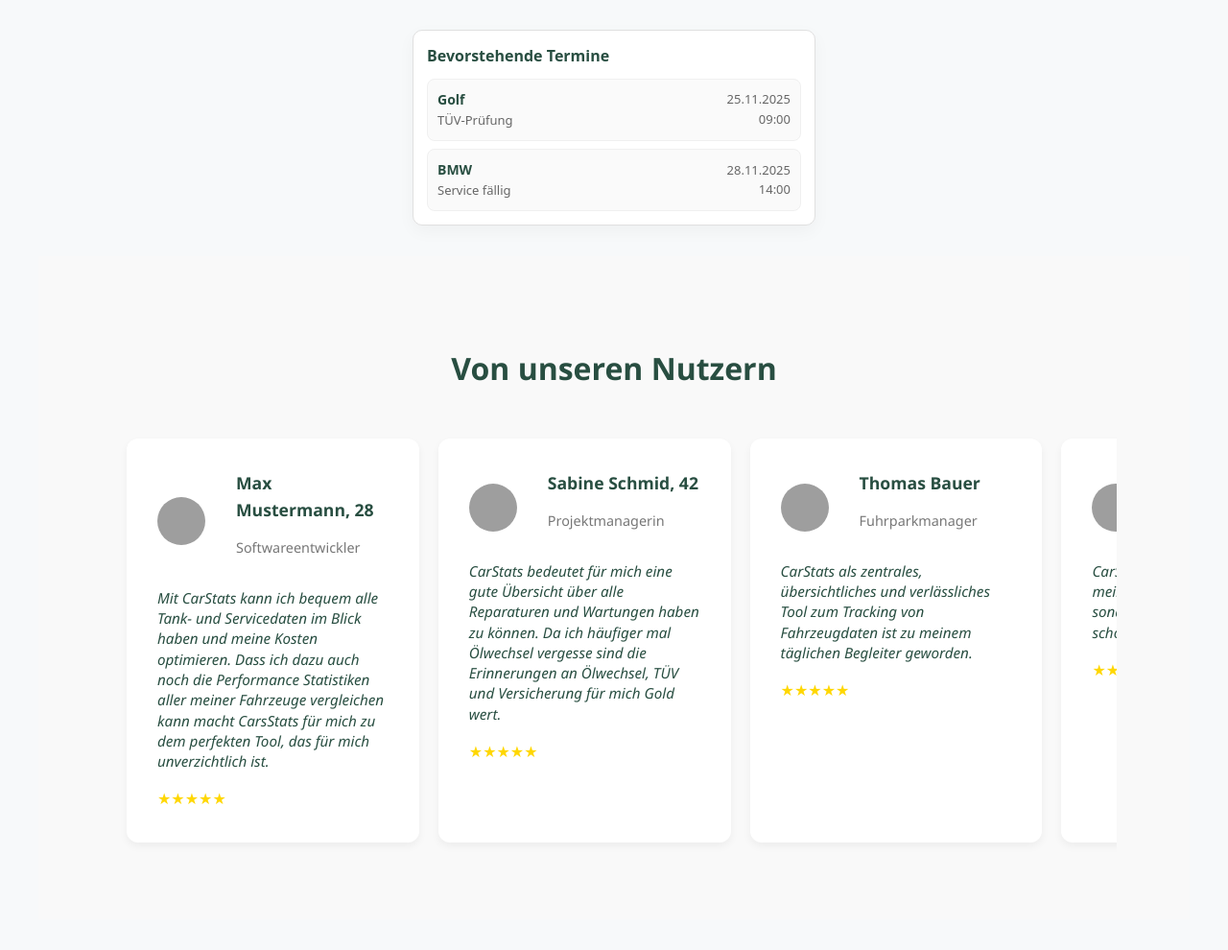
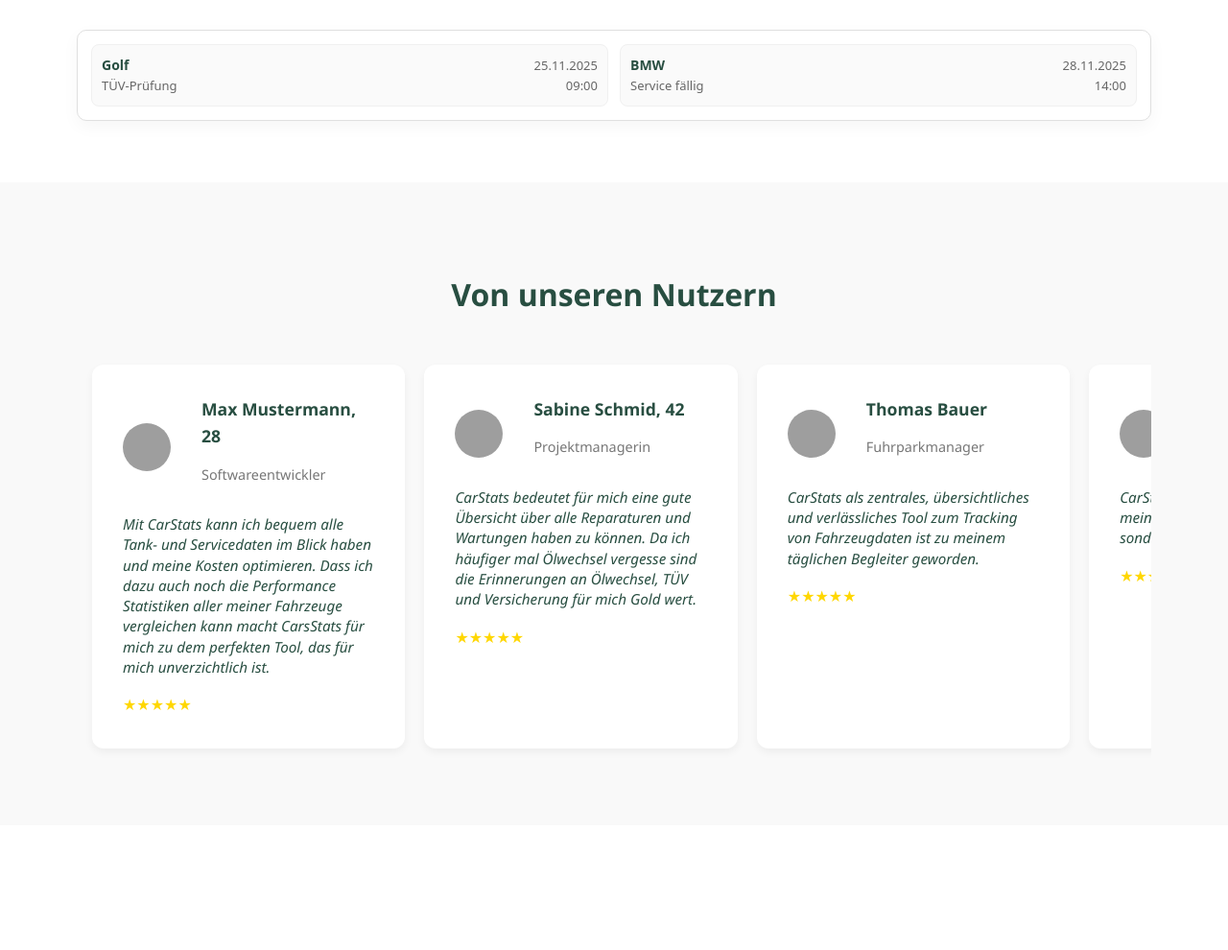
Before and after one commit to flexerLex/CarStats, a PHP site: page / in a window 1280 px wide. Shown: the part 593-1583 px from the top of the page at 96% size. After the commit the page ends 1377 px from the top, so only its background shows below. Run offline with PHP 8.4, Linux system fonts and the light colour scheme; grey boxes are pictures that could not be loaded.

Commit message:
landingpage reminderbox improvement

```diff
--- a/src/Templates/variables.css
+++ b/src/Templates/variables.css
@@ -7,8 +7,8 @@
     --yellow-accent: #e5eae3;
     --gray-border: #e5eae3;
     --header-height: 72px;
-    --accent: #b85c38;      /* Warm terracotta */
-    --accent-alt: #d97742;  /* Orange-copper */
+    --accent: #007b4f;      /* Warm terracotta */
+    --accent-alt: #007b4f;  /* Orange-copper */
 }
 body {
     margin: 0;
--- a/src/garage.js
+++ b/src/garage.js
@@ -9,7 +9,7 @@ function edit_vehicle0(){
 }
 
 let button_delete0 = document.getElementById('btn_delete0');
-button_edit0.addEventListener('click', delete_vehicle0);
+button_edit0.addEventListener('click', e);
 
 function delete_vehicle0(){
     // Ans Backend senden und in Datenbank anpassen mit vorgefertigter SQL
--- a/src/index.html
+++ b/src/index.html
@@ -30,14 +30,10 @@
         </div>
     </section>
 
-    <section id="appointments-box" class="appointments-box" role="region" aria-labelledby="appointments-title" aria-live="polite">
-        <div class="appointments-header">
-            <h2 id="appointments-title" class="appointments-title">Bevorstehende Termine</h2>
-            <span aria-hidden="true"></span>
-        </div>
-
+    <section class="reminders-section">
+        <div class="container">
+            <div id="appointments-box" class="appointments-box" role="region" aria-labelledby="appointments-title" aria-live="polite">
                 <ul id="appointments-list" class="appointments-list">
-            <!-- Beispieltermine direkt einfügen -->
                     <li class="appointment-item">
                         <div>
                             <div class="appointment-vehicle">Golf</div>
@@ -59,9 +55,9 @@
                         </div>
                     </li>
                 </ul>
+            </div>
+        </div>
     </section>
-
-
 
     <section class="testimonials">
         <div class="container">
--- a/src/landingpage.css
+++ b/src/landingpage.css
@@ -41,7 +41,7 @@ body {
 .appointments-box {
 	box-sizing: border-box;
 	width: 100%;
-	max-width: 420px;
+	max-width: none;
 	background: #ffffff;
 	border: 1px solid #e0e0e0;
 	border-radius: 10px;
@@ -52,6 +52,10 @@ body {
 }
 
 @media (max-width: 480px) {
+    .appointments-list {
+        grid-template-columns: 1fr;
+    }
+
 	.appointments-box {
 		width: 95%;
 		padding: 12px;
@@ -80,7 +84,8 @@ body {
 	padding: 0;
 	margin: 0;
 	display: grid;
-	gap: 8px;
+    grid-template-columns: repeat(auto-fit, minmax(280px, 1fr));
+	gap: 12px;
 }
 
 .appointment-item {
@@ -117,13 +122,18 @@ body {
 }
 
 main {
+    display: block;
+    padding: 0;
+
+    /*
 	display: flex;
-	justify-content: center; /* horizontal zentrieren */
-	align-items: center; /* vertikal zentrieren */
-	min-height: auto; /* Box direkt sichtbar ohne Scrollen */
+	justify-content: center; //horizontal zentrieren
+	align-items: center; // vertikal zentrieren
+	min-height: auto; // Box direkt sichtbar ohne Scrollen
 	flex-direction: column;
-	gap: 2rem; /* Abstand zwischen Box und CTA */
+	gap: 2rem; // Abstand zwischen Box und CTA
 	padding: 2rem 0;
+    */
 }
 
 @media (max-width: 768px) {
@@ -224,6 +234,13 @@ main {
 	}
 }
 
+/* ====== REMINDERS ====== */
+
+.reminders-section {
+    padding: 4rem 0;
+    background: #fff;
+}
+
 /* ====== TESTIMONIALS ====== */
 .testimonials {
 	padding: 4rem 0;
@@ -238,17 +255,17 @@ main {
 
 /* Container für horizontales Scrollen */
 .testimonial-grid {
-	display: flex; /* nebeneinander anordnen */
-	gap: 20px; /* Abstand zwischen den Items */
-	overflow-x: auto; /* horizontal scrollen */
-	scroll-behavior: smooth; /* sanftes Scrollen */
+	display: flex;
+	gap: 20px;
+	overflow-x: auto;
+	scroll-behavior: smooth;
 	padding: 1rem;
-	-webkit-overflow-scrolling: touch; /* für Mobile */
+	-webkit-overflow-scrolling: touch;
 }
 
 .testimonial-card {
-	flex: 0 0 30%; /* jede Karte nimmt 30% der Breite ein */
-	min-width: 280px; /* Mindestbreite für kleinere Bildschirme */
+	flex: 0 0 30%;
+	min-width: 280px;
 	padding: 2rem;
 	border-radius: 12px;
 	box-shadow: 0 4px 8px rgba(0, 0, 0, 0.05);
--- a/src/login_register_script.js
+++ b/src/login_register_script.js
@@ -9,7 +9,7 @@ let login_submit_btn = document.getElementById('login_submit');
 login_submit_btn.addEventListener('click', login_submitted);
 
 let login_register_btn = document.getElementById('register_submit');
-login_submit_btn.addEventListener('click', register_submitted);
+login_register_btn.addEventListener('click', register_submitted);
 
 let login_mask = document.getElementById('login_mask');
 let register_mask = document.getElementById('register_mask');
```
Lines whose indentation alone changed are shown as unchanged.
